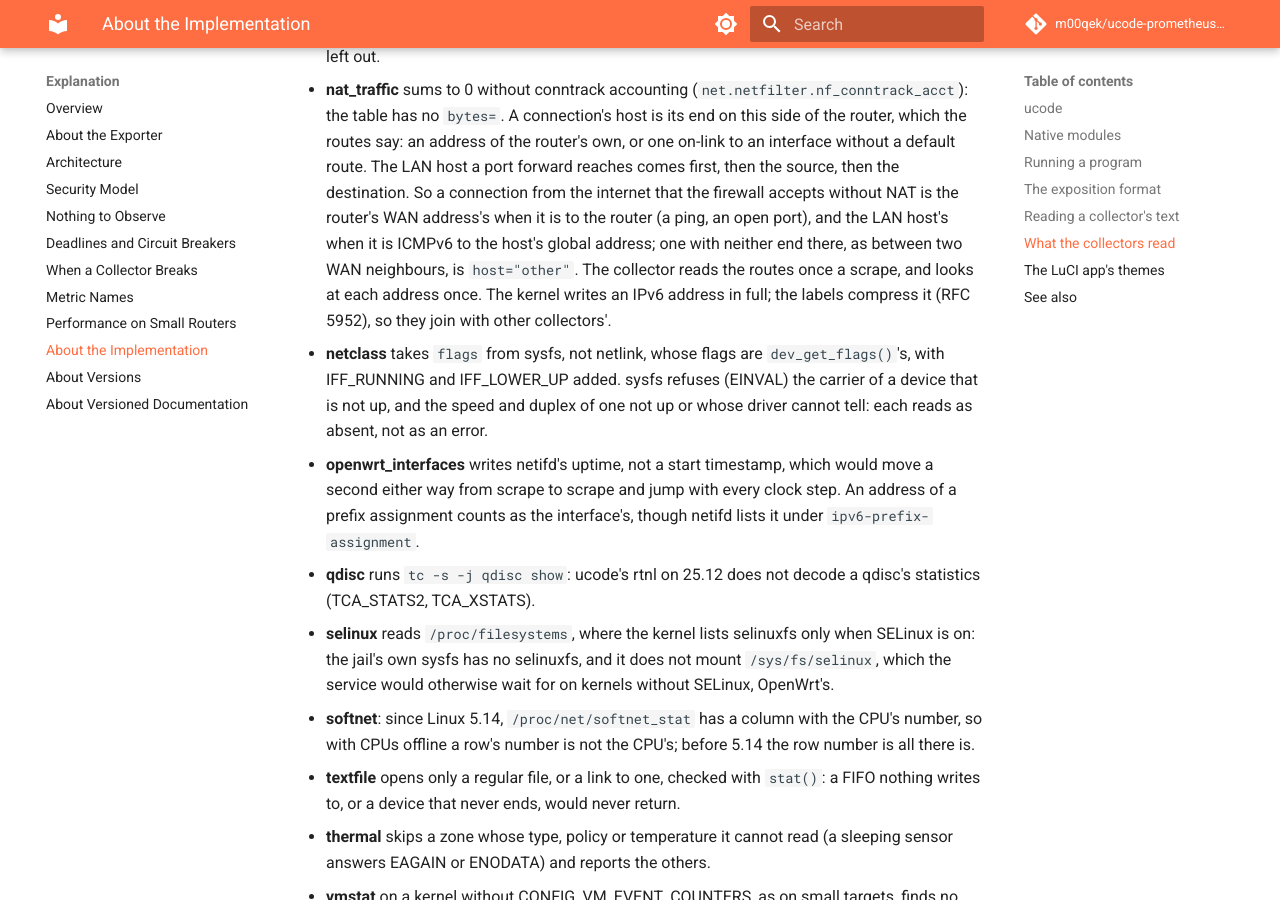
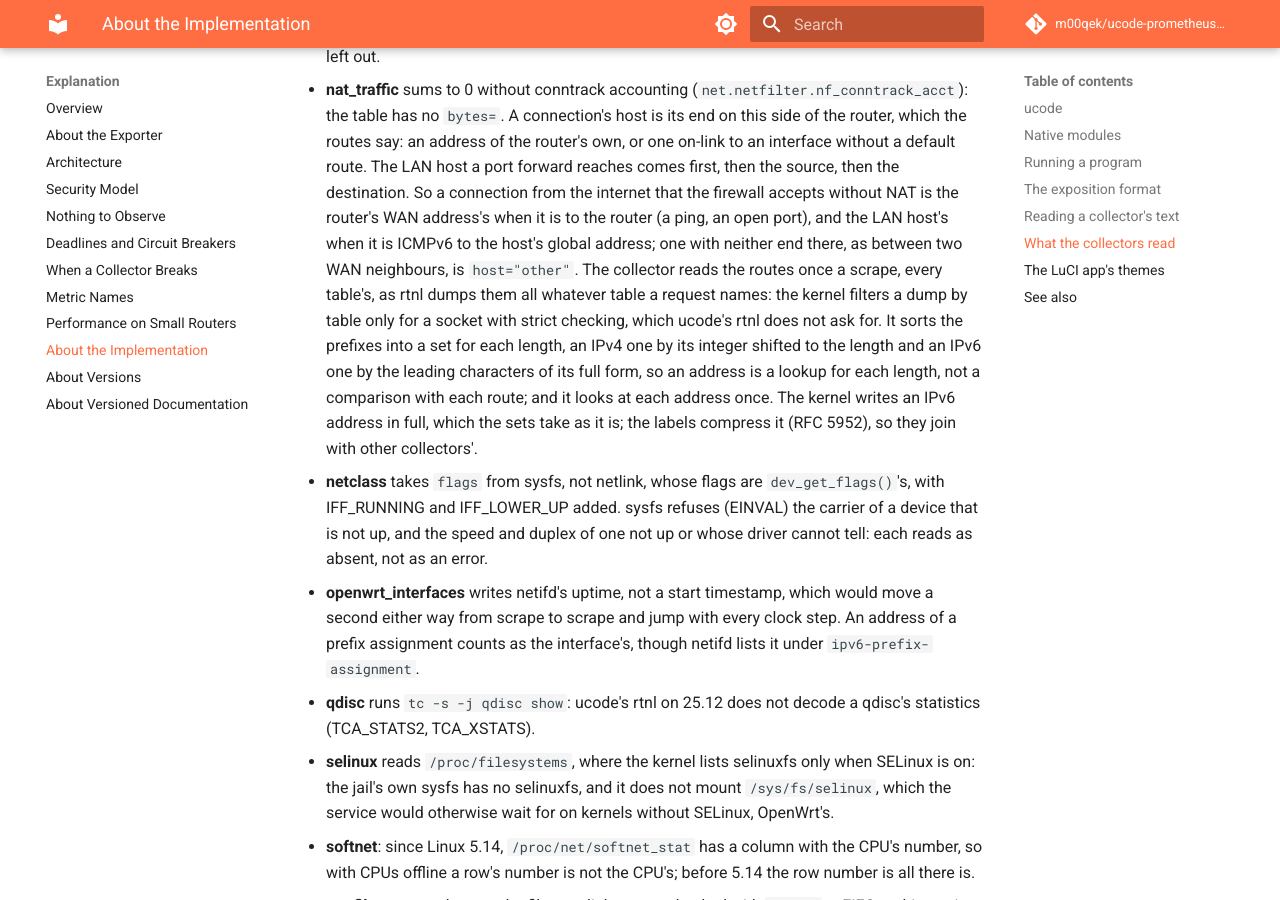
Before and after one commit to m00qek/ucode-prometheus-exporter, an MkDocs documentation site: the page built from docs/explanation/internals.md, in a window 1280 px wide and 900 px high, scrolled down 3296 px. Built offline with MkDocs 1.6.1 and Material for MkDocs 9.7.7, drawn with Linux system fonts in a browser that asks for light colours; comment, search, counter and statistics services are not loaded.

Commit message:
Look nat_traffic's addresses up by prefix length, not route by route
nat_traffic checked each address it had not seen against every prefix
of the routes, a function call and a loop over bytes each: on a router
whose tables hold some 60 routes, a scrape of a few hundred addresses
took the R3S some 50 ms where the collector had taken 7 before it read
the routes. It now sorts the prefixes into a set for each length, an
IPv4 one keyed by its integer shifted to the length, an IPv6 one by the
leading characters of its full form, which conntrack writes, so an
address is a lookup for each length. A property test holds it to the
check of each prefix it replaces; the output is the same.

The bench's world has a router's routes now, every table's as rtnl dumps
them (63, shaped as the seriguela router's 72), and one connection in
eight comes in from the internet, as a router's do: nat_traffic on 1,000
entries takes 10.6 ms in the devenv, where it took 32.1, and on 20,000
175 ms where it took 375. A budget in turns of the VM's loop, which
holds on any machine, holds the first under 80,000 (it is 44,000; it was
133,000).

```diff
--- a/docs/explanation/internals.md
+++ b/docs/explanation/internals.md
@@ -47,7 +47,7 @@ The loader's import scanner runs at every uhttpd start, on every module, so it r
 - **dhcp_leases** gives a dnsmasq lease the interface whose subnet holds its address, the most specific first, as dnsmasq picks its range; an odhcpd lease the interface whose device it serves, the first in netifd's dump when several share it. odhcpd lists every interface it serves, so those without leases have a 0; dnsmasq does not.
 - **filesystem** takes each mount's type and flags from the host's `/proc/mounts`, which rpcd reads for it (the jail has its own mount namespace). rpcd reads a file that reports no size in one read of at most 4 KiB, ended at a whole line, so past some 60 mounts the rest are left out.
 - **interrupts** splits a line of `/proc/interrupts` at its first `:`, as node_exporter does, since arm64's may have no blank after the name; a line without a count for every CPU (ERR, MIS) is left out.
-- **nat_traffic** sums to 0 without conntrack accounting (`net.netfilter.nf_conntrack_acct`): the table has no `bytes=`. A connection's host is its end on this side of the router, which the routes say: an address of the router's own, or one on-link to an interface without a default route. The LAN host a port forward reaches comes first, then the source, then the destination. So a connection from the internet that the firewall accepts without NAT is the router's WAN address's when it is to the router (a ping, an open port), and the LAN host's when it is ICMPv6 to the host's global address; one with neither end there, as between two WAN neighbours, is `host="other"`. The collector reads the routes once a scrape, and looks at each address once. The kernel writes an IPv6 address in full; the labels compress it (RFC 5952), so they join with other collectors'.
+- **nat_traffic** sums to 0 without conntrack accounting (`net.netfilter.nf_conntrack_acct`): the table has no `bytes=`. A connection's host is its end on this side of the router, which the routes say: an address of the router's own, or one on-link to an interface without a default route. The LAN host a port forward reaches comes first, then the source, then the destination. So a connection from the internet that the firewall accepts without NAT is the router's WAN address's when it is to the router (a ping, an open port), and the LAN host's when it is ICMPv6 to the host's global address; one with neither end there, as between two WAN neighbours, is `host="other"`. The collector reads the routes once a scrape, every table's, as rtnl dumps them all whatever table a request names: the kernel filters a dump by table only for a socket with strict checking, which ucode's rtnl does not ask for. It sorts the prefixes into a set for each length, an IPv4 one by its integer shifted to the length and an IPv6 one by the leading characters of its full form, so an address is a lookup for each length, not a comparison with each route; and it looks at each address once. The kernel writes an IPv6 address in full, which the sets take as it is; the labels compress it (RFC 5952), so they join with other collectors'.
 - **netclass** takes `flags` from sysfs, not netlink, whose flags are `dev_get_flags()`'s, with IFF_RUNNING and IFF_LOWER_UP added. sysfs refuses (EINVAL) the carrier of a device that is not up, and the speed and duplex of one not up or whose driver cannot tell: each reads as absent, not as an error.
 - **openwrt_interfaces** writes netifd's uptime, not a start timestamp, which would move a second either way from scrape to scrape and jump with every clock step. An address of a prefix assignment counts as the interface's, though netifd lists it under `ipv6-prefix-assignment`.
 - **qdisc** runs `tc -s -j qdisc show`: ucode's rtnl on 25.12 does not decode a qdisc's statistics (TCA_STATS2, TCA_XSTATS).
```
Also changed, not shown: 4 other files.
